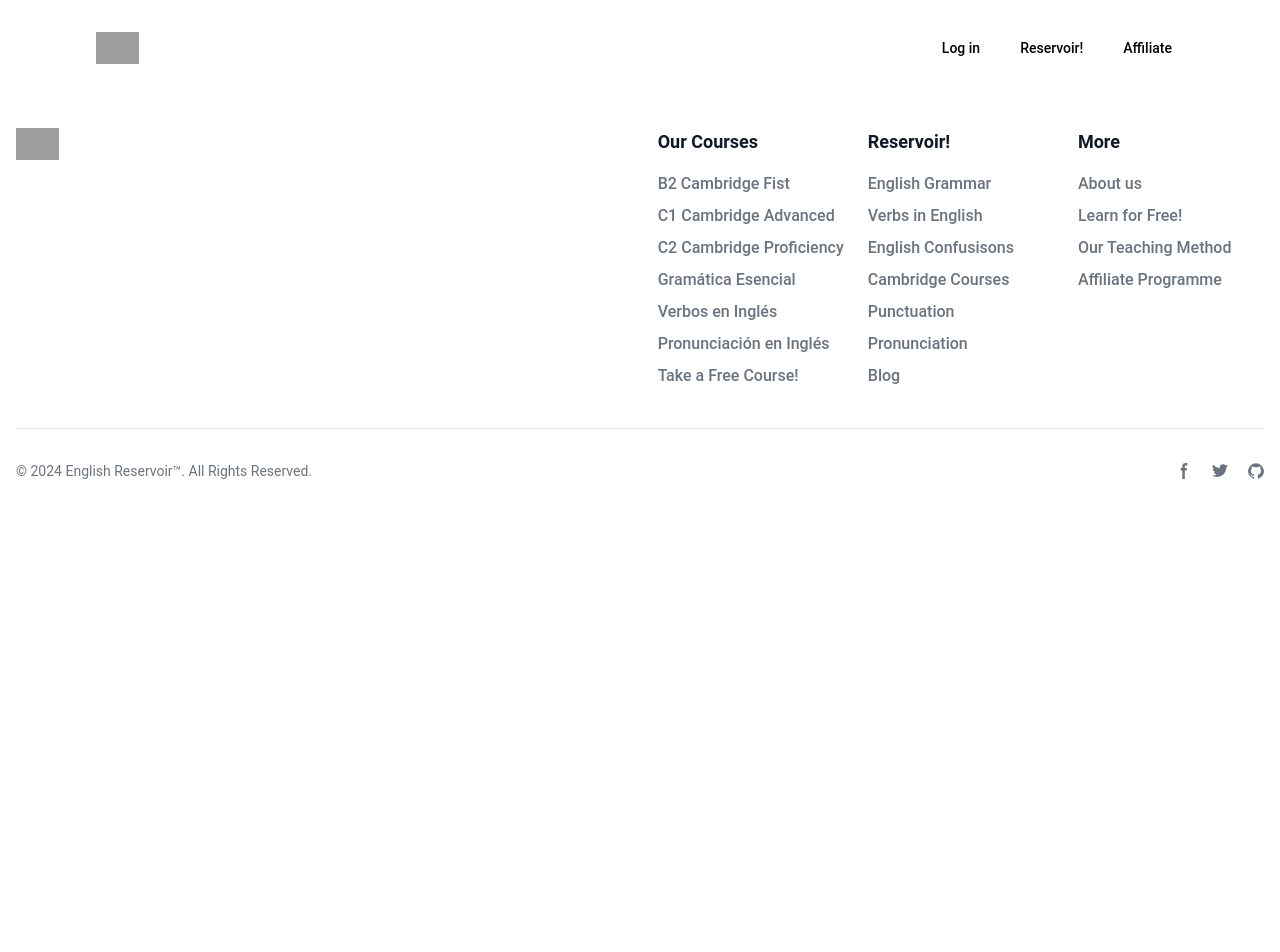
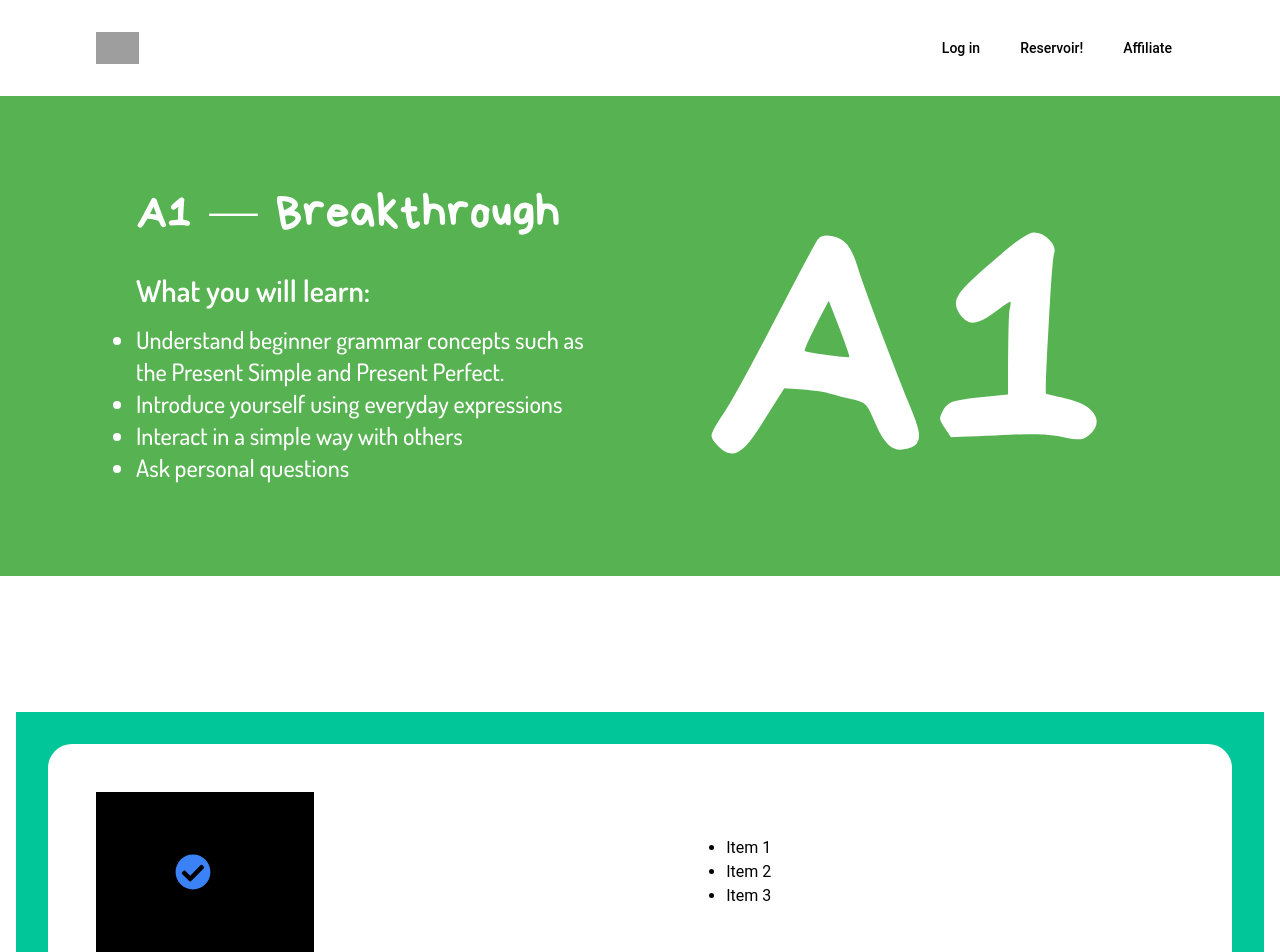
Before and after one commit to Thomas-Delany/Subdomain-with-React, a React (Vite) app: page /courses/A1/BreakThrough in a window 1280 px wide. Shown: the top 952 px of the page. Before the commit the page ends 800 px from the top, so only its background shows below. Built offline with nearby package versions, Linux system fonts and the light colour scheme; grey boxes are pictures that could not be loaded.

Commit message:
new file order for courses

```diff
--- a/src/App.jsx
+++ b/src/App.jsx
@@ -4,12 +4,12 @@ import Hero from "./components/Hero";
 import Products from "./components/Products";
 import FreeCourse from "./components/FreeCourse";
 import Footer from "./components/Footer";
-import A1 from "./pages/courses/A1/A1"; // Import course pages
-import A2 from "./pages/courses/A2/A2";
-import B1 from "./pages/courses/B1/B1";
-import B2 from "./pages/courses/B2/B2";
-import C1 from "./pages/courses/C1/C1";
-import C2 from "./pages/courses/C2/C2";
+import BreakThrough from "./pages/courses/A1/BreakThrough"; // Import course pages
+import WayStage from "./pages/courses/A2/WayStage";
+import ThresHold from "./pages/courses/B1/ThresHold";
+import Vantage from "./pages/courses/B2/Vantage";
+import Advanced from "./pages/courses/C1/Advanced";
+import Mastery from "./pages/courses/C2/Mastery";
 import B2CambridgeFirst from "./pages/courses/B2CambridgeFirst";
 import C1CambridgeAdvanced from "./pages/courses/C1CambridgeAdvanced";
 import C2CambridgeProficiency from "./pages/courses/C2CambridgeProficiency";
@@ -36,12 +36,12 @@ function App() {
         />
 
         {/* Route for each Course page */}
-        <Route path="/courses/A1/A1" element={<A1 />} />
-        <Route path="/courses/A2/A2" element={<A2 />} />
-        <Route path="/courses/B1/B1" element={<B1 />} />
-        <Route path="/courses/B2/B2" element={<B2 />} />
-        <Route path="/courses/C1/C1" element={<C1 />} />
-        <Route path="/courses/C2/C2" element={<C2 />} />
+        <Route path="/courses/A1/BreakThrough" element={<BreakThrough />} />
+        <Route path="/courses/A2/WayStage" element={<WayStage />} />
+        <Route path="/courses/B1/ThresHold" element={<ThresHold />} />
+        <Route path="/courses/B2/Vantage" element={<Vantage />} />
+        <Route path="/courses/C1/Advanced" element={<Advanced />} />
+        <Route path="/courses/C2/Mastery" element={<Mastery />} />
         <Route path="/courses/B2CambridgeFirst" element={<B2CambridgeFirst />} />
         <Route path="/courses/C1CambridgeAdvanced" element={<C1CambridgeAdvanced />} />
         <Route path="/courses/C2CambridgeProficiency" element={<C2CambridgeProficiency />} />
--- a/src/components/FreeCourse.jsx
+++ b/src/components/FreeCourse.jsx
@@ -5,7 +5,7 @@ function FreeCourse() {
     <div className="bg-mellowGreen py-4 pb-32 flex items-center justify-center">
       <div className="mx-auto max-w-2xl px-16 py-4 sm:px-6 sm:py-4 lg:max-w-3xl lg:px-8">
         <div className="flex justify-center items-center py-8">
-          <h1 className="text-4xl text-center font-bold text-white font-sans leading-tight">
+          <h1 className="text-5xl text-center font-bold text-white font-dosis leading-tight">
             Take our free English course!
           </h1>
         </div>
--- a/src/pages/courses/A1/A1.jsx
+++ b/src/pages/courses/A1/BreakThrough.jsx
@@ -2,7 +2,7 @@ import React from "react";
 import Hero from "./Hero";
 import Curriculum from "./Curriculum";
 
-const A1 = () => {
+const BreakThrough = () => {
   return (
     <div>
     <Hero />
@@ -11,4 +11,4 @@ const A1 = () => {
   );
 };
 
-export default A1;
+export default BreakThrough;
--- a/src/pages/courses/A1/Curriculum.jsx
+++ b/src/pages/courses/A1/Curriculum.jsx
@@ -1,67 +1,36 @@
 import React from "react";
+import { FaCheckCircle } from "react-icons/fa"; // Importing an icon from react-icons
 
 const Curriculum = () => {
   return (
-    <section class="bg-white py-8 antialiased dark:bg-gray-900 md:py-16">
-  <div class="mx-auto max-w-screen-xl px-4 2xl:px-0">
-    <h2 class="text-xl text-center font-semibold text-gray-900 dark:text-white sm:text-2xl">Study Plan</h2>
+    <section class="py-8 md:py-16 dark:bg-gray-900">
+      <div class="mx-auto max-w-screen-xl px-4 2xl:px-0">
+        <h2 class="text-3xl md:text-4xl text-center font-semibold font-dosis text-white py-4">Study Plan
+        </h2>
 
-    <div class="mt-6 sm:mt-8 md:gap-6 lg:flex lg:items-start xl:gap-8">
-      <div class="mx-auto w-full flex-none lg:max-w-2xl xl:max-w-4xl">
-        <div class="space-y-6">
-          <div class="rounded-lg border border-gray-200 bg-white p-4 shadow-sm dark:border-gray-700 dark:bg-gray-800 md:p-6">
-            <div class="space-y-4 md:flex md:items-center md:justify-between md:gap-6 md:space-y-0">
-              <a href="#" class="shrink-0 md:order-1">
-                <img class="h-20 w-20 dark:hidden" src="https://flowbite.s3.amazonaws.com/blocks/e-commerce/imac-front.svg" alt="imac image" />
-                <img class="hidden h-20 w-20 dark:block" src="https://flowbite.s3.amazonaws.com/blocks/e-commerce/imac-front-dark.svg" alt="imac image" />
-              </a>
 
-              <label for="counter-input" class="sr-only">Choose quantity:</label>
-              <div class="flex items-center justify-between md:order-3 md:justify-end">
-                <div class="flex items-center">
-                  <button type="button" id="decrement-button" data-input-counter-decrement="counter-input" class="inline-flex h-5 w-5 shrink-0 items-center justify-center rounded-md border border-gray-300 bg-gray-100 hover:bg-gray-200 focus:outline-none focus:ring-2 focus:ring-gray-100 dark:border-gray-600 dark:bg-gray-700 dark:hover:bg-gray-600 dark:focus:ring-gray-700">
-                    <svg class="h-2.5 w-2.5 text-gray-900 dark:text-white" aria-hidden="true" xmlns="http://www.w3.org/2000/svg" fill="none" viewBox="0 0 18 2">
-                      <path stroke="currentColor" stroke-linecap="round" stroke-linejoin="round" stroke-width="2" d="M1 1h16" />
-                    </svg>
-                  </button>
-                  <input type="text" id="counter-input" data-input-counter class="w-10 shrink-0 border-0 bg-transparent text-center text-sm font-medium text-gray-900 focus:outline-none focus:ring-0 dark:text-white" placeholder="" value="2" required />
-                  <button type="button" id="increment-button" data-input-counter-increment="counter-input" class="inline-flex h-5 w-5 shrink-0 items-center justify-center rounded-md border border-gray-300 bg-gray-100 hover:bg-gray-200 focus:outline-none focus:ring-2 focus:ring-gray-100 dark:border-gray-600 dark:bg-gray-700 dark:hover:bg-gray-600 dark:focus:ring-gray-700">
-                    <svg class="h-2.5 w-2.5 text-gray-900 dark:text-white" aria-hidden="true" xmlns="http://www.w3.org/2000/svg" fill="none" viewBox="0 0 18 18">
-                      <path stroke="currentColor" stroke-linecap="round" stroke-linejoin="round" stroke-width="2" d="M9 1v16M1 9h16" />
-                    </svg>
-                  </button>
-                </div>
-                <div class="text-end md:order-4 md:w-32">
-                  <p class="text-base font-bold text-gray-900 dark:text-white">$1,499</p>
-                </div>
+
+
+        <div className="grid place-items-center py-8 px-8 bg-mellowGreen">
+
+          <div className="grid grid-cols-[20%_80%] w-full h-64 bg-white rounded-3xl p-12">
+
+            <div className="flex items-center justify-center bg-black">
+              <FaCheckCircle className="text-blue-500 text-4xl mr-6" />
+            </div>
+
+            <div className="flex items-center justify-center">
+              {/* Bullet list in the middle */}
+              <ul className="list-disc text-center">
+              <li>Item 1</li>
+              <li>Item 2</li>
+              <li>Item 3</li>
+              </ul>
               </div>
-
-              <div class="w-full min-w-0 flex-1 space-y-4 md:order-2 md:max-w-md">
-                <a href="#" class="text-base font-medium text-gray-900 hover:underline dark:text-white">xxxxxxxxxxxxxx</a>
-
-                <div class="flex items-center gap-4">
-                  <button type="button" class="inline-flex items-center text-sm font-medium text-gray-500 hover:text-gray-900 hover:underline dark:text-gray-400 dark:hover:text-white">
-                    <svg class="me-1.5 h-5 w-5" aria-hidden="true" xmlns="http://www.w3.org/2000/svg" width="24" height="24" fill="none" viewBox="0 0 24 24">
-                      <path stroke="currentColor" stroke-linecap="round" stroke-linejoin="round" stroke-width="2" d="M12.01 6.001C6.5 1 1 8 5.782 13.001L12.011 20l6.23-7C23 8 17.5 1 12.01 6.002Z" />
-                    </svg>
-                    Add to Favorites
-                  </button>
-
-                  <button type="button" class="inline-flex items-center text-sm font-medium text-red-600 hover:underline dark:text-red-500">
-                    <svg class="me-1.5 h-5 w-5" aria-hidden="true" xmlns="http://www.w3.org/2000/svg" width="24" height="24" fill="none" viewBox="0 0 24 24">
-                      <path stroke="currentColor" stroke-linecap="round" stroke-linejoin="round" stroke-width="2" d="M6 18 17.94 6M18 18 6.06 6" />
-                    </svg>
-                    Remove
-                  </button>
-                </div>
-              </div>
-            </div>
           </div>
         </div>
       </div>
-    </div>
-  </div>
-</section>
+    </section>
   );
 };
 
--- a/src/pages/courses/A1/Hero.jsx
+++ b/src/pages/courses/A1/Hero.jsx
@@ -5,8 +5,8 @@ const Hero = () => {
     <section className="bg-greenAone">
       <div className="max-w-screen-xl px-8 md:px-28 py-8 mx-auto lg:gap-8 xl:gap-0 grid lg:grid-cols-12 lg:py-10 flex justify-between items-center">
         <div className="mr-auto lg:col-span-6 mx-auto p-6">
-          <h1 className="max-w-2xl mb-5 tracking-normal text-5xl md:text-7xl text-white font-bryndan font-medium pb-4 text-center md:text-left">
-            A1 — Acceso
+          <h1 className="max-w-2xl mb-5 tracking-normal text-4xl md:text-5xl text-white font-bryndan font-medium pb-4 text-center md:text-left">
+            A1 — Breakthrough
           </h1>
           <p className="max-w-2xl mb-4 font-semibold lg:mb-4 text-2xl md:text-3xl text-white text-left font-dosis">
             What you will learn:
--- /dev/null
+++ b/src/pages/courses/A2/WayStage.jsx
@@ -0,0 +1,11 @@
+import React from "react";
+
+const WayStage = () => {
+  return (
+    <div>
+        <h1>A2 Course</h1>
+    </div>
+  );
+};
+
+export default WayStage;
--- a/src/pages/courses/A2/A2.jsx
+++ b/src/pages/courses/B1/ThresHold.jsx
@@ -1,12 +1,12 @@
 import React from "react";
 
-const A2 = () => {
+const ThresHold = () => {
   return (
     <div>
-      <h1>A2 Course</h1>
+      <h1>B1 Course</h1>
       {/* Add content for the A1 course */}
     </div>
   );
 };
 
-export default A2;
+export default ThresHold;
--- a/src/pages/courses/B1/B1.jsx
+++ b/src/pages/courses/B2/Vantage.jsx
@@ -1,12 +1,12 @@
 import React from "react";
 
-const B1 = () => {
+const Vantage = () => {
   return (
     <div>
-      <h1>B1 Course</h1>
+      <h1>B2 Course</h1>
       {/* Add content for the A1 course */}
     </div>
   );
 };
 
-export default B1;
+export default Vantage;
--- a/src/pages/courses/B2/B2.jsx
+++ b/src/pages/courses/C1/Advanced.jsx
@@ -1,12 +1,12 @@
 import React from "react";
 
-const B2 = () => {
+const Advanced = () => {
   return (
     <div>
-      <h1>B2 Course</h1>
+      <h1>C1 Course</h1>
       {/* Add content for the A1 course */}
     </div>
   );
 };
 
-export default B2;
+export default Advanced;
--- a/src/pages/courses/C2/C2.jsx
+++ /dev/null
@@ -1,12 +0,0 @@
-import React from "react";
-
-const C2 = () => {
-  return (
-    <div>
-      <h1>C2 Course</h1>
-      {/* Add content for the A1 course */}
-    </div>
-  );
-};
-
-export default C2;
--- a/src/pages/courses/C1/C1.jsx
+++ b/src/pages/courses/C2/Mastery.jsx
@@ -1,12 +1,12 @@
 import React from "react";
 
-const C1 = () => {
+const Mastery = () => {
   return (
     <div>
-      <h1>C1 Course</h1>
+      <h1>C2 Course</h1>
       {/* Add content for the A1 course */}
     </div>
   );
 };
 
-export default C1;
+export default Mastery;
```
Also changed, not shown: src/components/Products.jsx (+7 -7 lines).
